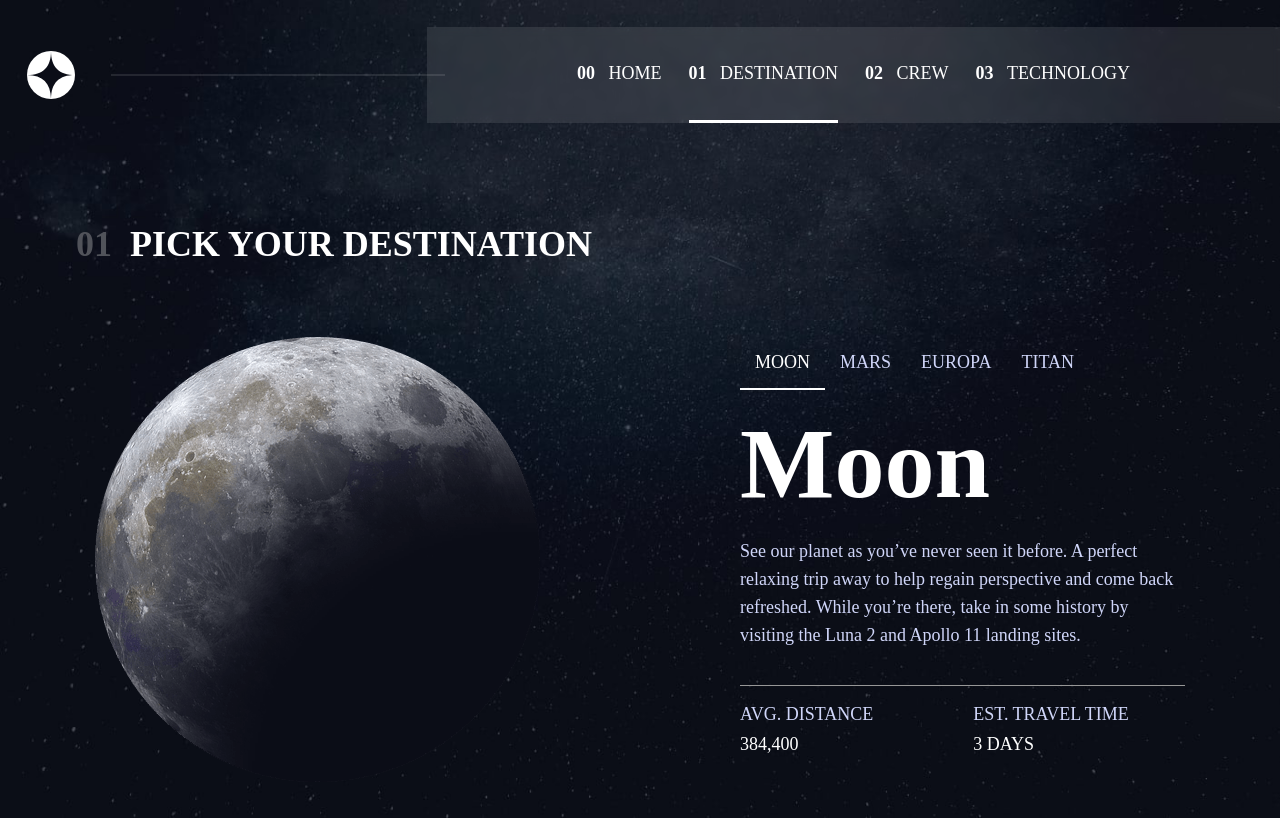
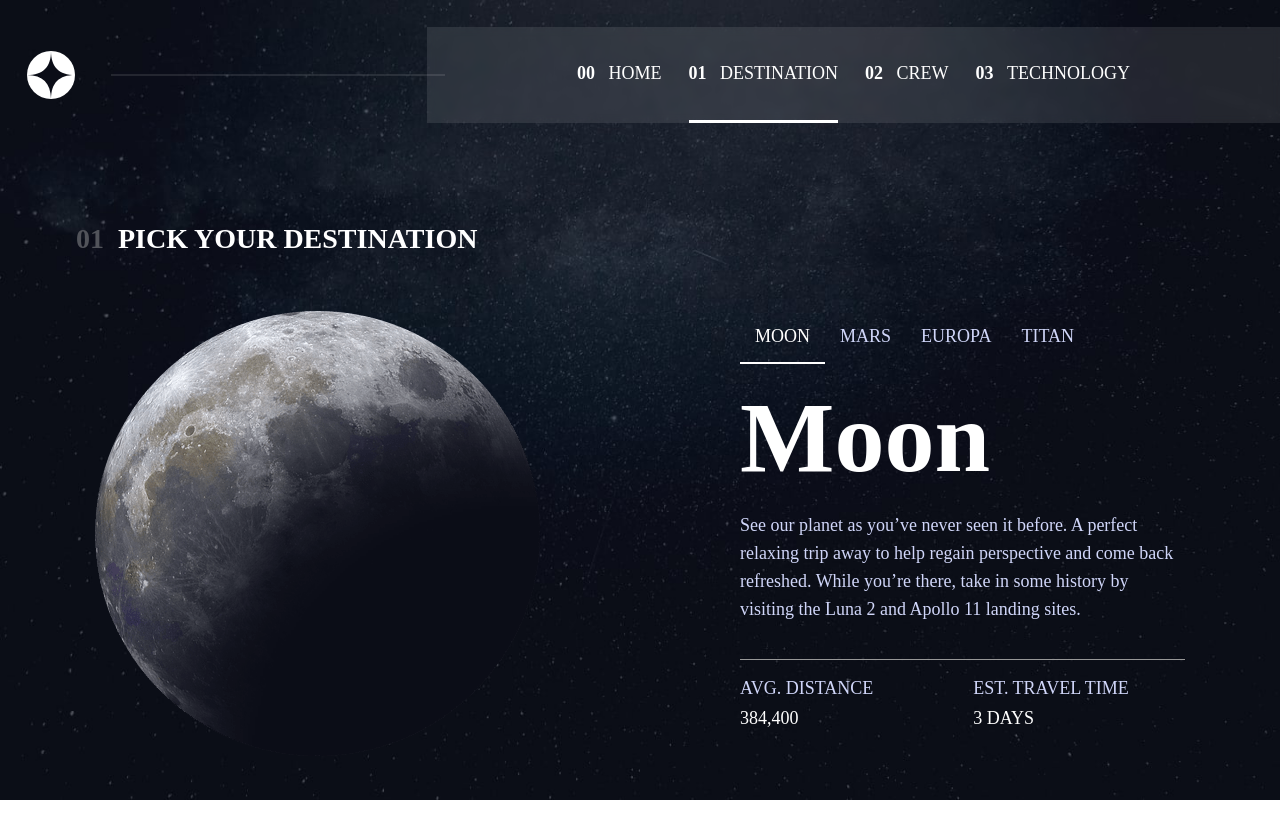
Before and after one commit to MitiaElodie/space-tourism-website-main, a Vue app: page /destination in a window 1280 px wide. Built offline with nearby package versions, Linux system fonts and the light colour scheme; a web font is replaced by a local one.

Commit message:
CSS + HTML: set the right font-size for the page title

```diff
--- a/src/assets/base.scss
+++ b/src/assets/base.scss
@@ -31,7 +31,7 @@ $laptop-breakpoint: 1000px;
   --explore-button-shadow-width: 40px;
 
   --page-title-number-color: #51535a;
-  --page-title-margin-bottom: 1em;
+  --page-title-margin-bottom: 2em;
 
   --tab-border-bottom-hover-color: #{ $color-grey };
   --tab-border-bottom-active-color: #{ $color-white};
@@ -87,8 +87,6 @@ $laptop-breakpoint: 1000px;
     --explore-button-color: #{ $color-black };
     --explore-button-background-color: #{ $color-white };
     --explore-button-shadow-width: 40px;
-
-    --page-title-margin-bottom: 2em;
 
     --destination-image-size: 300px;
     --destination-additional-information-gap: 100px;
--- a/src/components/PageBase.vue
+++ b/src/components/PageBase.vue
@@ -15,10 +15,10 @@ export default {
 </script>
 <template>
    <div class="page-base">
-      <h1 class="page-base__title-container">
+      <h3 class="page-base__title-container">
          <span class="page-base__order">{{ order }}</span>
          <span class="page-base__title">{{ title }}</span>
-      </h1>
+      </h3>
       <slot />
    </div>
 </template>
@@ -30,6 +30,7 @@ export default {
    &__title-container {
       text-align: center;
       margin-bottom: var(--page-title-margin-bottom);
+      font-size: var(--h5-size);
    }
 
    &__order {
```
